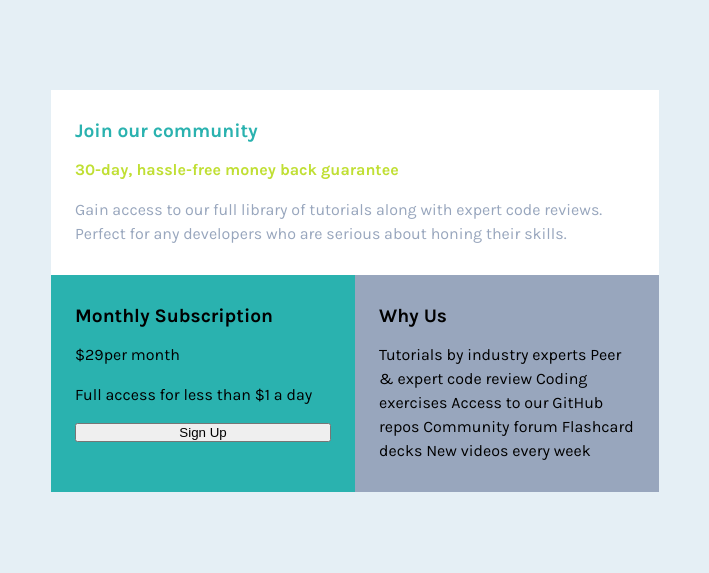
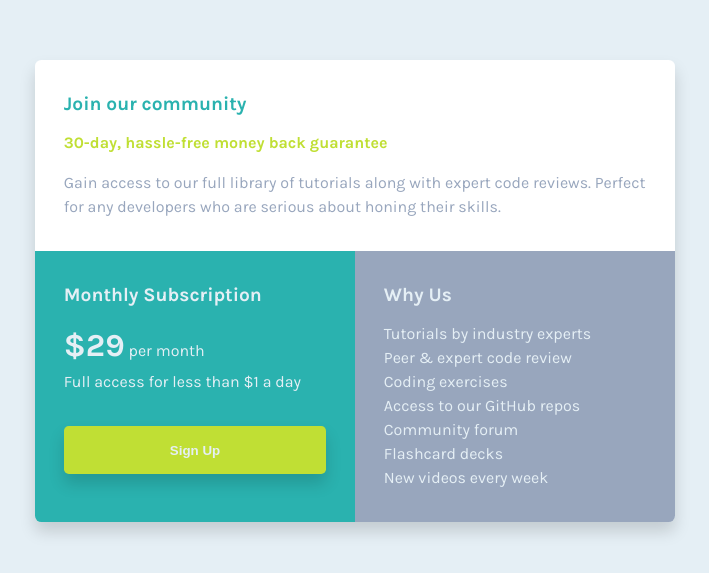
Before and after one commit to Innocent-Leo/single-price-grid-component, a plain HTML site: page index.html in a window 1280 px wide. Shown: the part 109-682 px from the top of the page, without its empty margins (285-994 px from the left). Drawn offline with Linux system fonts and the light colour scheme.

Commit message:
Fix spacing and improve text structure in HTML; enhance styles for subscription and why-us sections in CSS

```diff
--- a/index.html
+++ b/index.html
@@ -34,18 +34,20 @@
 
       <section class="subscription">
         <h1>Monthly Subscription</h1>
-        <p><span>&dollar;29</span>per month</p>
+        <p><span>&dollar;29</span> per month</p>
         <p>Full access for less than &dollar;1 a day</p>
         <button>Sign Up</button>
       </section>
 
       <section class="why-us">
         <h1>Why Us</h1>
-        <p>
-          Tutorials by industry experts Peer &amp; expert code review Coding
-          exercises Access to our GitHub repos Community forum Flashcard decks
-          New videos every week
-        </p>
+        <p>Tutorials by industry experts</p>
+        <p>Peer &amp; expert code review</p>
+        <p>Coding exercises</p>
+        <p>Access to our GitHub repos</p>
+        <p>Community forum</p>
+        <p>Flashcard decks</p>
+        <p>New videos every week</p>
       </section>
     </main>
   </body>
--- a/style.css
+++ b/style.css
@@ -14,6 +14,7 @@
 
   --Teal-2: hsl(204, 43%, 93%);
   --Gray: hsl(218, 22%, 67%);
+  --Shadow: rgba(0, 0, 0, 0.15);
 }
 
 body {
@@ -26,16 +27,18 @@ body {
 }
 
 main {
-  padding: 1rem;
+  margin: 2rem 1rem;
+  border-radius: 0.4rem;
+  overflow: hidden;
+  box-shadow: 0 0.6rem 1rem var(--Shadow);
 }
 
 main section:nth-child(1),
-main section:nth-child(2),
-main section:nth-child(3) {
+main section:nth-child(2) {
   display: flex;
   flex-direction: column;
   gap: 1rem;
-  padding: 1.8rem 1.5rem;
+  padding: 2rem 1.8rem;
 }
 
 h1 {
@@ -63,13 +66,39 @@ p {
 
 .subscription {
   background-color: var(--Teal-1);
+  color: var(--Teal-2);
+}
+
+.subscription span {
+  font-size: 2rem;
+  font-weight: 700;
+}
+
+.subscription p:nth-child(3) {
+  margin: -1rem 0 1rem;
+}
+
+.subscription button {
+  background-color: var(--Green);
+  border: none;
+  height: 3rem;
+  color: inherit;
+  font-weight: 700;
+  border-radius: 0.3rem;
+  box-shadow: 0 0.6rem 1rem rgba(0, 0, 0, 0.15);
 }
 
 .why-us {
   background-color: var(--Gray);
+  color: var(--Teal-2);
+  padding: 2rem 1.8rem;
 }
 
-@media (min-width: 900px) {
+.why-us h1 {
+  margin-bottom: 1rem;
+}
+
+@media (min-width: 700px) {
   main {
     max-width: 40rem;
     display: grid;
```
